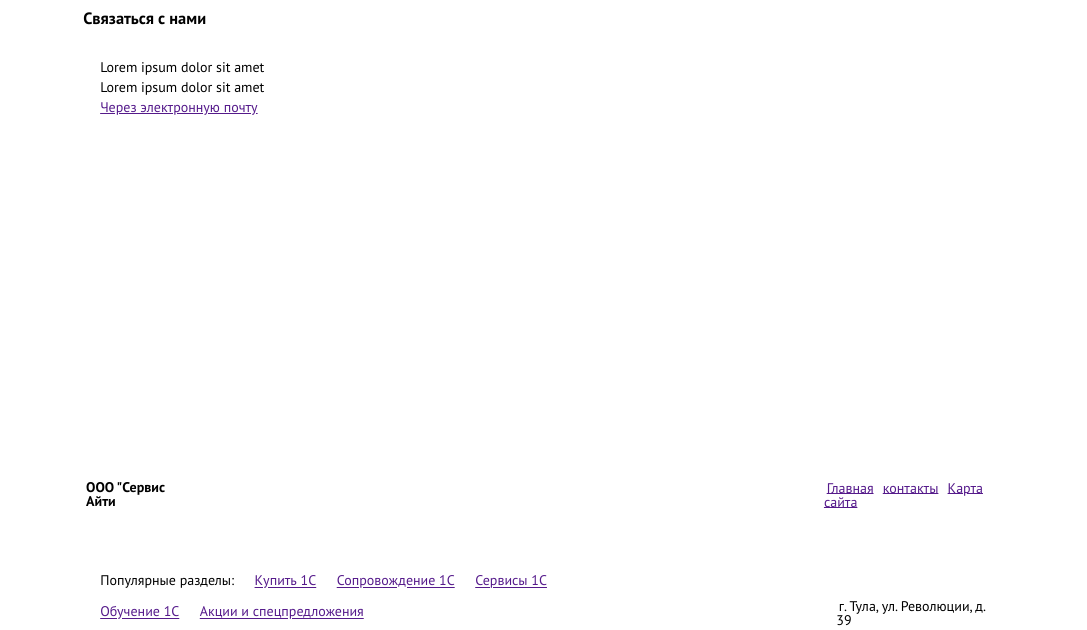
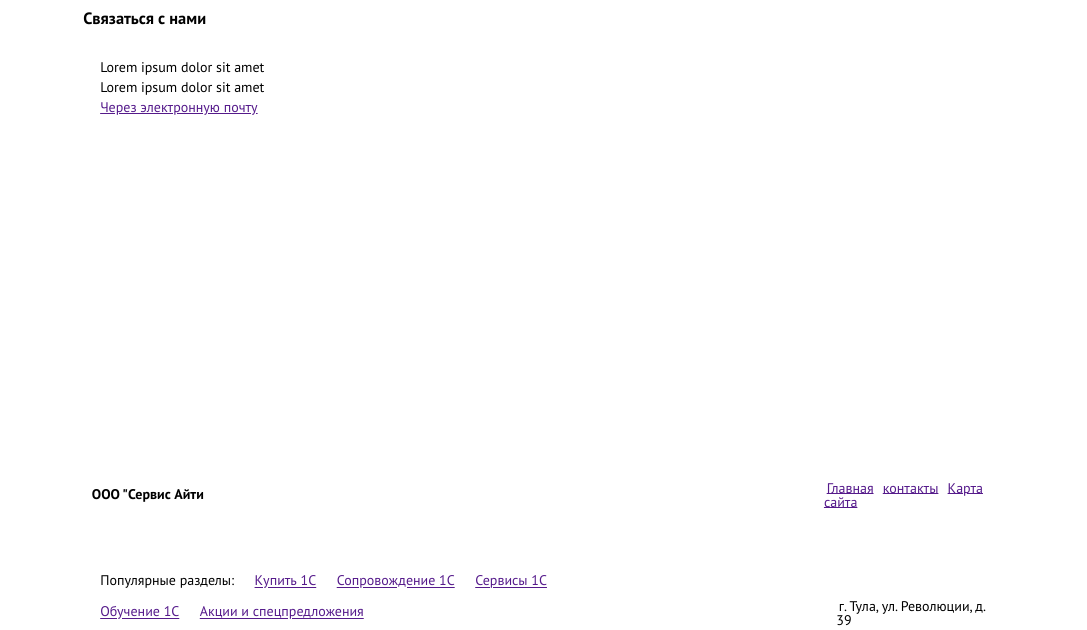
Before and after one commit to OlegAnisimov/1C_Land, a plain HTML site: page index.html in a window 1280 px wide. Shown: the part 1199-1829 px from the top of the page, without its empty margins (96-1183 px from the left). Drawn offline with Linux system fonts and the light colour scheme.

Commit message:
.footer__h4  grid-col: / span 3

```diff
--- a/#source/sass/style.sass
+++ b/#source/sass/style.sass
@@ -345,7 +345,7 @@ body
     padding: 1.5%
   &__h-4
     grid-row: 1 / 2
-    grid-column: 2 / 3
+    grid-column: 2 / span 3
     align-self: center
     padding: 2.5%
     @media screen and (max-width: 760px)
```
Also changed, not shown: css/style.css.
